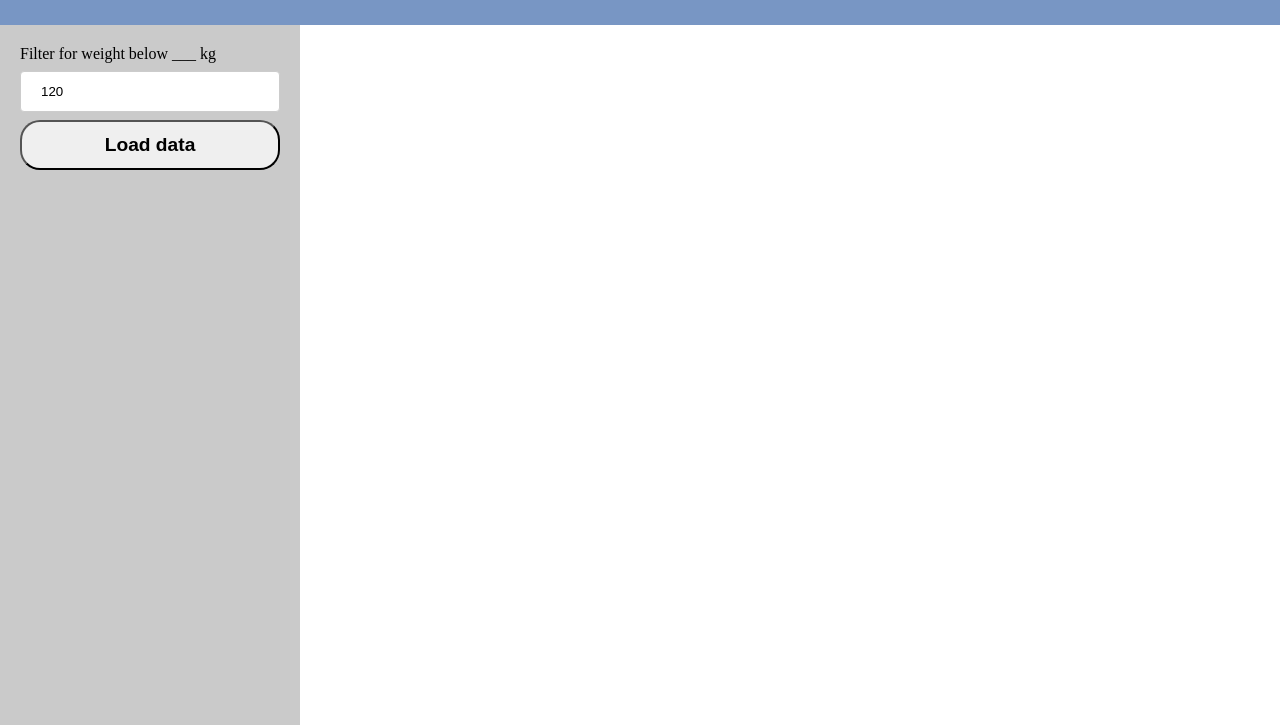
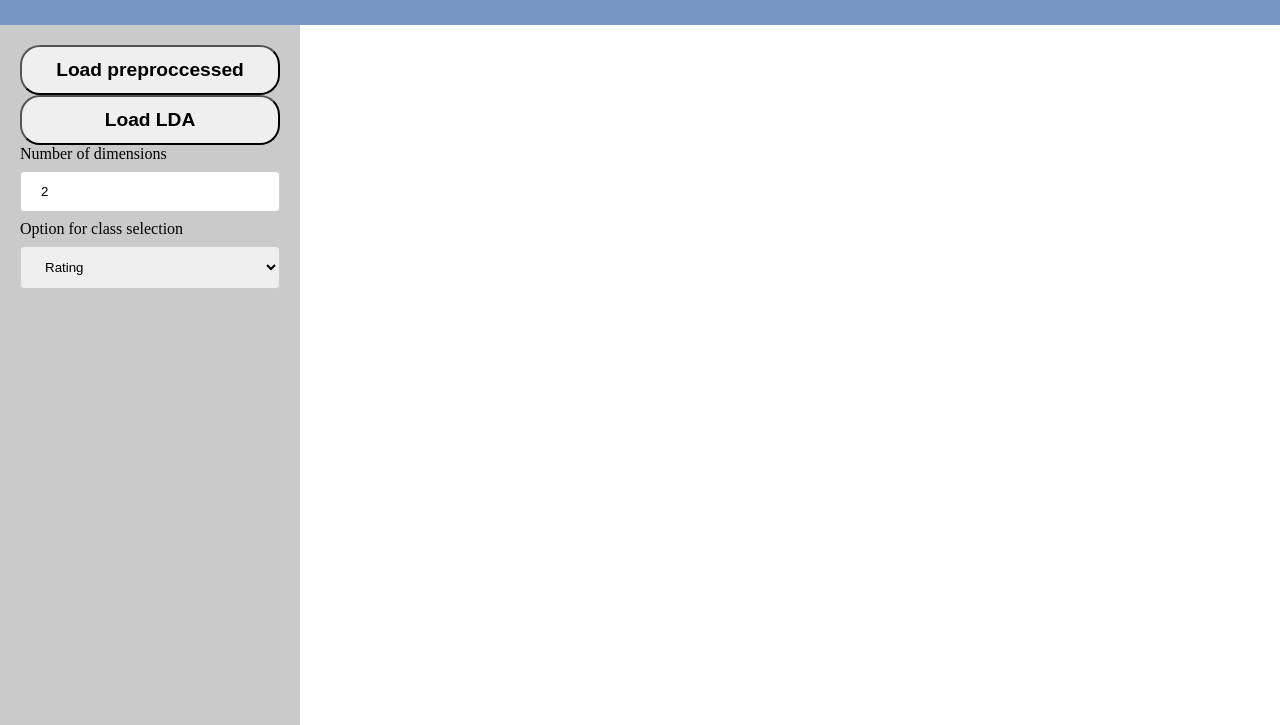
Before and after one commit to Emanuel162/1_Project, a website built with webpack: page src/html/template.html in a window 1280 px wide. Shown: the part 75-800 px from the top of the page. Built offline with nearby package versions, Linux system fonts and the light colour scheme; no server answers.

Commit message:
changed layout for the task

```diff
--- a/src/html/template.html
+++ b/src/html/template.html
@@ -10,15 +10,33 @@
     <div class="root" id="root">
       <div class="banner">Dashboard Template VISVA</div>
       <div class="sidepanel">
-        <label for="max_weight">Filter for weight below ___ kg</label>
+               <!-- Because some functions are tied to these two elements,
+         I didn't delete them and hid them instead.
+        //-->
+        <label hidden for="max_weight">Filter for weight below ___ kg</label>
         <input
-          type="text"
+          type="hidden"
           id="max_weight"
           value="120"
           name="max_weight"
           placeholder="Max. weight..."
         />
-        <button id="load_data_button" class="button">Load data</button>
+        <!-- Buttons to call our visualizations -->
+        <button id="load_data_button" class="button">Load preproccessed</button>
+        <button id="load_LDA_button" class="button">Load LDA</button>
+        <!-- Parameters of the LDA algorithm -->
+        <label for="number_of_dims">Number of dimensions</label>
+        <input
+          type="text"
+          id="number_of_dims"
+          value="2"
+          name="max_weight"
+          placeholder="Number of dimensions..."
+        />
+        <label for="classes_options">Option for class selection</label>
+        <select name="classes_options" id="classes_option">
+          <option value="ratings">Rating</option>
+        </select>
       </div>
       <div class="visualizations">
         <div class="barchart">
```
